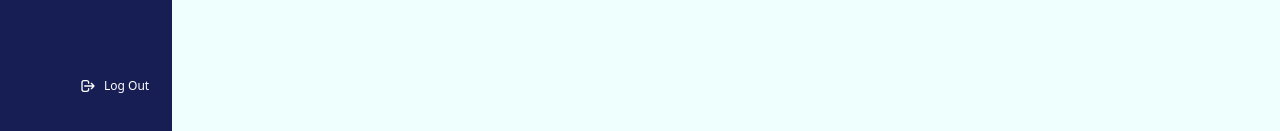
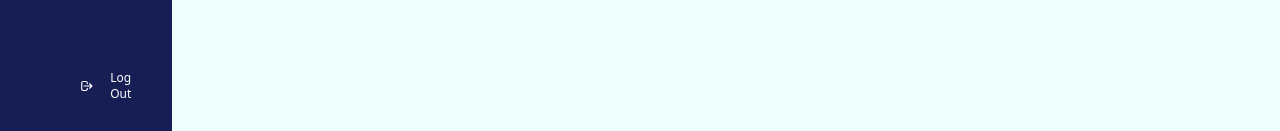
Before and after one commit to aguilanbon/mern-app, a React (Create React App) app: page /home in a window 1280 px wide. Shown: the part 666-797 px from the top of the page. Built offline with nearby package versions, Linux system fonts and the light colour scheme.

Commit message:
fix padding when collapsed nav

```diff
--- a/src/pages/Home/Navigation.jsx
+++ b/src/pages/Home/Navigation.jsx
@@ -19,7 +19,7 @@ function Navigation() {
                     <Links />
                 </div>
                 <div className='flex w-full items-center md:justify-start justify-center'>
-                    <button className='w-auto h-8 flex items-center px-4 md:ml-16 mb-8 text-white rounded-md bg-primary hover:bg-secondary'>
+                    <button className='w-auto h-8 flex items-center md:px-4 mx-4 md:ml-16 mb-8 text-white rounded-md bg-primary hover:bg-secondary'>
                         <svg xmlns="http://www.w3.org/2000/svg" className="md:h-4 md:w-4 h-8 w-8" fill="none" viewBox="0 0 24 24" stroke="currentColor" strokeWidth={2}>
                             <path strokeLinecap="round" strokeLinejoin="round" d="M17 16l4-4m0 0l-4-4m4 4H7m6 4v1a3 3 0 01-3 3H6a3 3 0 01-3-3V7a3 3 0 013-3h4a3 3 0 013 3v1" />
                         </svg>
```
